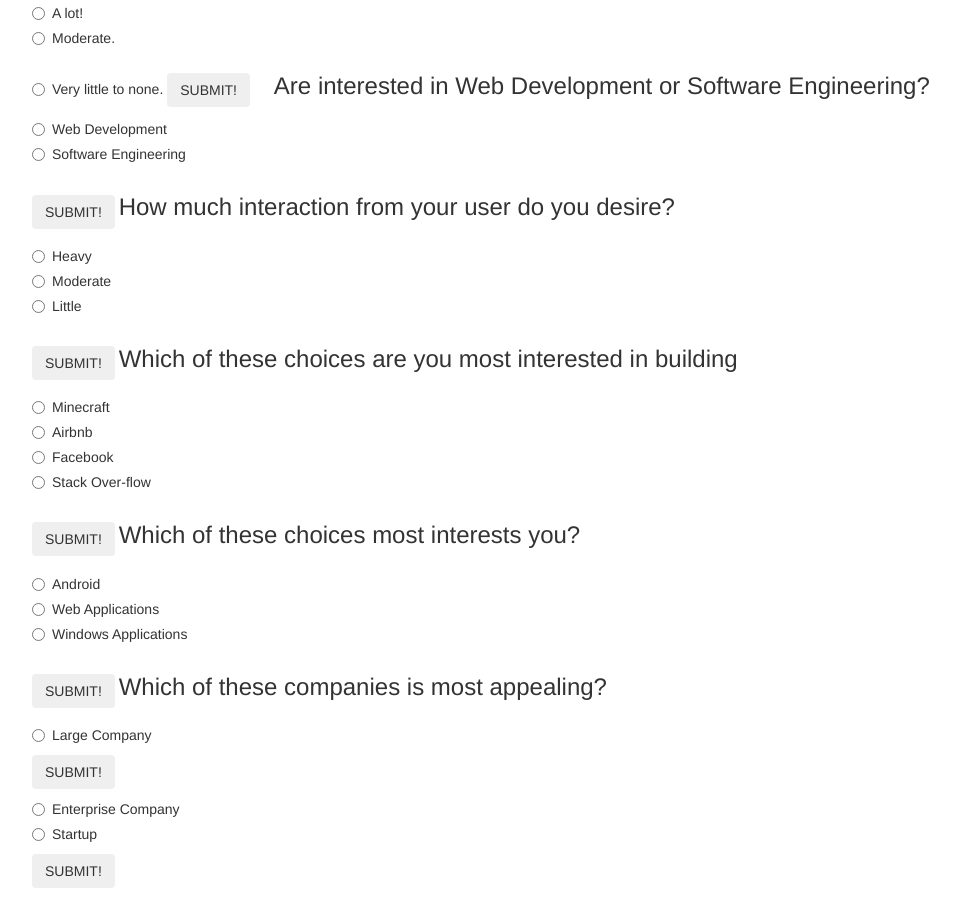
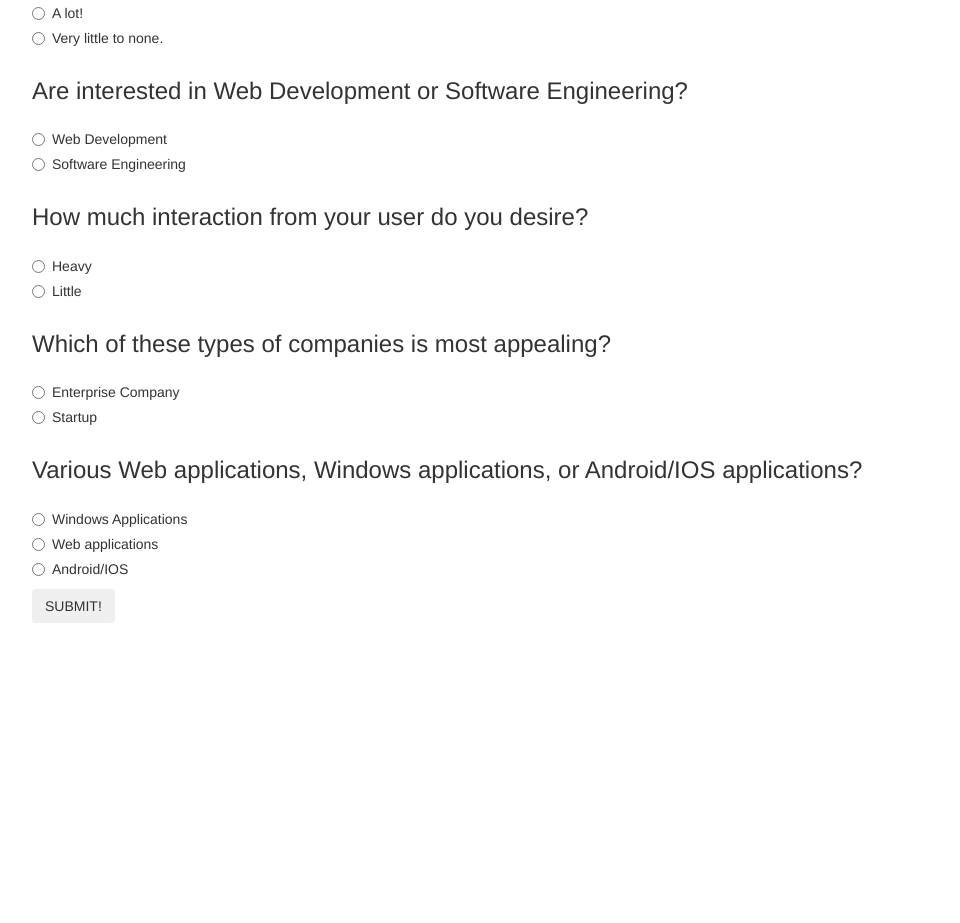
Before and after one commit to ZHedgepeth/track-survey, a plain HTML site: page index.html in a window 1280 px wide. Shown: the part 191-1114 px from the top of the page, without its empty margins (38-998 px from the left). Before the commit the page ends 1079 px from the top, so only its background shows below. Drawn offline with Linux system fonts and the light colour scheme.

Commit message:
updating project, still needs work

```diff
--- a/css/styles.css
+++ b/css/styles.css
@@ -1,3 +1,9 @@
 #ruby, #java, #php, #csharp {
   display: none;
 }
+
+.img {
+  width: 300px;
+  height: 300px;
+  border-radius: 150px;
+}
--- a/index.html
+++ b/index.html
@@ -12,131 +12,113 @@
       <h1>Track Suggester Survey</h1>
       <h2>Find out which track is for you</h2>
       <form id="info">
-
         <label><h3>What is your current coding experience level?</h3></label>
         <div class="radio">
           <label>
-          <input type="radio" name="experience" value="3">
+            <input type="radio" name="experience" value="a-lot">
             A lot!
           </label>
         </div>
         <div class="radio">
           <label>
-          <input type="radio" name="experience" value="2">
-          Moderate.
+            <input type="radio" name="experience" value="none">
+            Very little to none.
           </label>
         </div>
-      <div class="radio">
-        <label>
-          <input type="radio" name="experience" value="1">
-          Very little to none.
-        </label>
-    <button type="submit" class="btn">SUBMIT!</button>
+
+
         <label><h3>Are interested in Web Development or Software Engineering?</h3></label>
         <div class="radio">
           <label>
-            <input type="radio" name="experience" value="2">
+            <input type="radio" name="industry" value="web-dev">
             Web Development
           </label>
         </div>
         <div class="radio">
           <label>
-            <input type="radio" name="experience" value="2">
+            <input type="radio" name="industry" value="software">
             Software Engineering
           </label>
         </div>
-      </div>
-    <button type="submit" class="btn">SUBMIT!</button>
+
         <label><h3>How much interaction from your user do you desire?</h3></label>
         <div class="radio">
           <label>
-          <input type="radio" name="experience" value="3">
+            <input type="radio" name="interaction" value="heavy">
             Heavy
           </label>
         </div>
         <div class="radio">
           <label>
-          <input type="radio" name="experience" value="2">
-          Moderate
+            <input type="radio" name="interaction" value="little">
+            Little
+          </label>
+        </div>
+
+        <label><h3>Which of these types of companies is most appealing?</h3></label>
+        <div class="radio">
+          <label>
+            <input type="radio" name="companyType" value="enterprise">
+            Enterprise Company
           </label>
         </div>
         <div class="radio">
           <label>
-          <input type="radio" name="experience" value="1">
-          Little
+            <input type="radio" name="companyType" value="startup">
+            Startup
           </label>
         </div>
-    <button type="submit" class="btn">SUBMIT!</button>
-      <label><h3>Which of these choices are you most interested in building</h3></label>
+
+        <label><h3>Various Web applications, Windows applications, or Android/IOS applications?</h3></label>
         <div class="radio">
           <label>
-          <input type="radio" name="experience" value="2">
+            <input type="radio" name="application" value="windows">
+            Windows Applications
+          </label>
+        </div>
+        <div class="radio">
+          <label>
+            <input type="radio" name="application" value="web">
+            Web applications
+          </label>
+        </div>
+        <div class="radio">
+          <label>
+            <input type="radio" name="application" value="android">
+            Android/IOS
+          </label>
+        </div>
+
+        <!-- <label><h3>Which of these choices are you most interested in building</h3></label>
+        <div class="radio">
+          <label>
+            <input type="radio" name="company" value="minecraft">
             Minecraft
           </label>
         </div>
         <div class="radio">
           <label>
-          <input type="radio" name="experience" value="2">
+            <input type="radio" name="company" value="airbnb">
             Airbnb
           </label>
         </div>
         <div class="radio">
           <label>
-          <input type="radio" name="experience" value="1">
+            <input type="radio" name="company" value="facebook">
             Facebook
           </label>
         </div>
         <div class="radio">
           <label>
-          <input type="radio" name="experience" value="3">
+            <input type="radio" name="company" value="stack">
             Stack Over-flow
           </label>
-      </div>
-    <button type="submit" class="btn">SUBMIT!</button>
-      <label><h3>Which of these choices most interests you?</h3></label>
-      <div class="radio">
-        <label>
-          <input type="radio" name="experience" value="2">
-          Android
-        </label>
-      </div>
-      <div class="radio">
-        <label>
-          <input type="radio" name="experience" value="1">
-          Web Applications
-        </label>
-      </div>
-      <div class="radio">
-        <label>
-          <input type="radio" name="experience" value="3">
-          Windows Applications
-        </label>
-      </div>
-    <button type="submit" class="btn">SUBMIT!</button>
-      <label><h3>Which of these companies is most appealing?</h3></label>
-      <div class="radio">
-        <label>
-          <input type="radio" name="experience" value="3">
-          Large Company
-        </label>
-      </div>
-    <button type="submit" class="btn">SUBMIT!</button>
-      <div class="radio">
-        <label>
-          <input type="radio" name="experience" value="1">
-          Enterprise Company
-        </label>
-      </div>
-      <div class="radio">
-        <label>
-          <input type="radio" name="experience" value="2">
-          Startup
-        </label>
-      </div>
+        </div> -->
 
     <button type="submit" class="btn">SUBMIT!</button>
     </form>
-
+    <div id="output"></div>
+    <div class="img">
       <div id="java">
         <img src="img/java.jpg">
       </div>
@@ -152,7 +134,7 @@
       <div id="csharp">
         <img src="img/csharp.jpg">
       </div>
-
+    </div>
     </div>
   </body>
 </html>
--- a/js/scripts.js
+++ b/js/scripts.js
@@ -2,13 +2,104 @@ $(document).ready(function() {
 
   $("form#info").submit(function(event) {
 
-  event.preventDefault();
+    event.preventDefault();
 
-  //collect variables
+var experience = $("input:radio[name=experience]:checked").val();
+var industry = $("input:radio[name=industry]:checked").val();
+var interaction = $("input:radio[name=interaction]:checked").val();
+var companyType = $("input:radio[name=companyType]:checked").val();
+var application = $("input:radio[name=application]:checked").val();
+// var company = $("input:radio[name=company]:checked").val();
 
-  var experience = parseInt($("input:radio[name=experience]:checked").val());
+  if (experience === 'a-lot') {
 
-  if (experience >= 7) {
-      $("#php").show();
-  }
-});
+    if (industry === 'web-dev') {
+
+      if (interaction === 'heavy') {
+
+        if (companyType === 'enterprise') {
+
+        if (application === 'android') {
+          $('#java').show();
+        }  else if (application === 'web') {
+          $('#ruby').show();
+        } else {
+          $('#csharp').show();
+        }
+      }
+
+
+
+//
+//     if (experience === 'none')
+//     if (industry === 'web-dev')
+//     if (interaction === 'little')
+//     if (companyType === 'startup')
+//     { $('#php').show(); }
+//      if (application === 'web')
+//       { $('#php').show(); }
+//      else if (application === 'windows')
+//       { $('#csharp').show();}
+//
+//
+// });
+
+
+
+
+
+
+
+
+// })
+//     if (experience === 'none')
+//     if (industry === 'software')
+//     if (interaction === 'heavy' || interaction === 'little')
+//     if (companyType === 'startup')
+//     if (application === 'web') {
+//       $('#php').show();
+// }
+
+
+//    if (industry === 'software') {
+//
+//     if (interaction === 'heavy') {
+//
+//       if (company-type === 'large') {
+//
+//         if (company === 'stack')
+//           //  $("#csharp").show();
+//         alert("csharp");
+// }
+// }
+// }
+// }
+//     } else {
+//
+//       if (experience === 'a-lot') {
+//
+//       if (industry === 'software') {
+//
+//         if (interaction === 'heavy') {
+//
+//           if (company-type === 'enterprise') {
+//
+//             if (company === 'facebook')
+//             $('$php').show();
+//           }
+//         }
+//       }
+//
+// }
+// }
+// };
+// };
+  // } else if (company-type === "startup") {
+  //   $("#ruby").show();
+  //
+  // } else if (company-type === "large") {
+  //   $("#php").show();
+  //
+  // } else  {
+  //   $("#java").show();
+  // }
```
Also changed, not shown: js.js (added, +22 -0 lines). Lines whose indentation alone changed are shown as unchanged.
